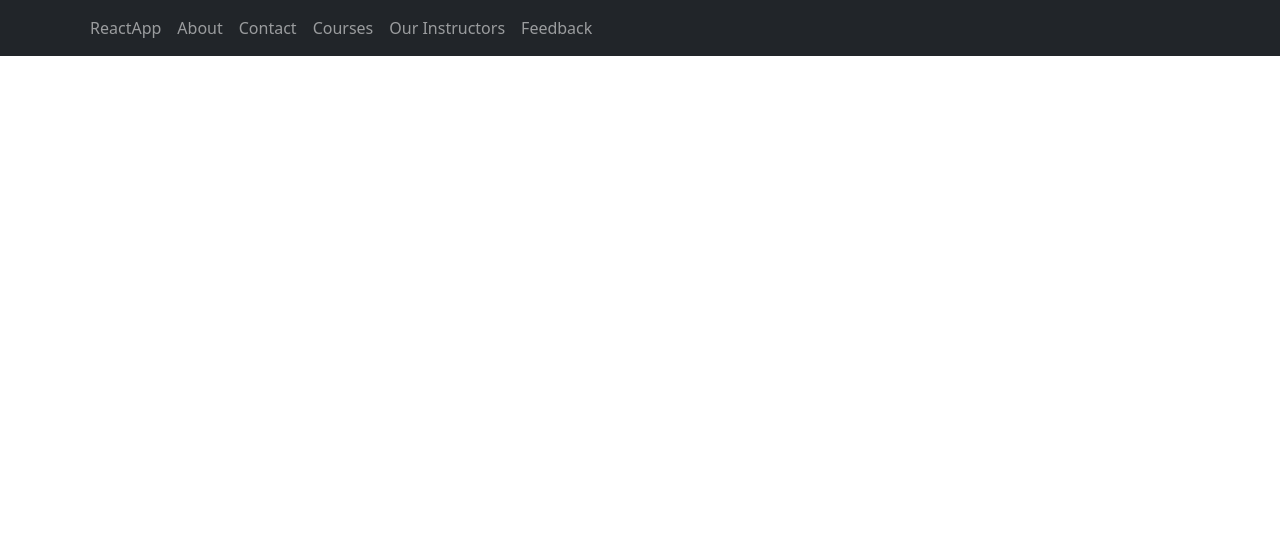
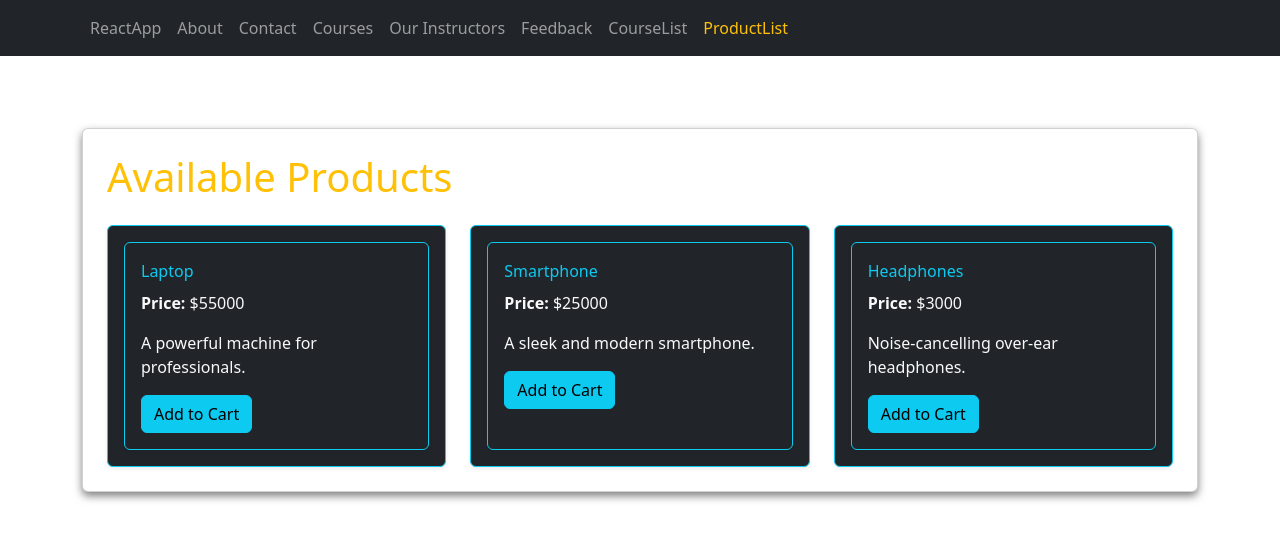
Before and after one commit to AbdullahJameel123/react-practice, a React (Vite) app in the folder demos/my-app/: page /ProductList in a window 1280 px wide. Shown: the top 540 px of the page. Built offline with nearby package versions, Linux system fonts and the light colour scheme.

Commit message:
Assignment 06 and demos

```diff
--- a/demos/my-app/src/App.tsx
+++ b/demos/my-app/src/App.tsx
@@ -8,6 +8,8 @@ import NavBar from "./Components/NavBar";
 import Courses from "./Components/Courses";
 import Instructors from "./Components/Instructors";
 import FeedBack from "./Components/FeedBack";
+import CourseList2 from "./Components/CourseList2";
+import ProductList from "./Components/ProductList";
 
 
 function App() {
@@ -22,6 +24,8 @@ function App() {
           <Route path="/users/:id" element={<UserDetails />} />
           <Route path="/instructors" element={<Instructors />} />
           <Route path="/feedback" element={<FeedBack />} />
+          <Route path="/CourseList" element={<CourseList2 />} />
+          <Route path="/ProductList" element={<ProductList />} />
           <Route
               path="/profile"
               element={
--- /dev/null
+++ b/demos/my-app/src/Components/CourseCard.tsx
@@ -0,0 +1,31 @@
+type CourseCardProps = {
+  title: string;
+  instructor: string;
+  duration: number;
+  topics: string[];
+};
+
+function CourseCard({ title, instructor, duration, topics }: CourseCardProps) {
+  return (
+    <div className="card h-100 bg-dark text-light shadow-sm border border-info">
+      <div className="card-body">
+        <h5 className="card-title text-info">{title}</h5>
+        <h6 className="card-subtitle mb-2 text-muted">Instructor: {instructor}</h6>
+        <p className="card-text">
+          <strong>Duration:</strong> {duration} hours
+        </p>
+        <div>
+          {topics.map(function (topic, idx) {
+            return (
+              <span key={idx} className="badge bg-secondary me-1">
+                {topic}
+              </span>
+            );
+          })}
+        </div>
+      </div>
+    </div>
+  );
+}
+
+export default CourseCard;
--- /dev/null
+++ b/demos/my-app/src/Components/CourseList2.tsx
@@ -0,0 +1,48 @@
+import CourseCard from "./CourseCard";
+
+function CourseList() {
+  const courses = [
+    {
+      name: "Web Design",
+      instructor: "Alice Johnson",
+      duration: 20,
+      topics: ["HTML", "CSS", "Bootstrap"],
+    },
+    {
+      name: "React Fundamentals",
+      instructor: "Bob Smith",
+      duration: 25,
+      topics: ["JSX", "Components", "Hooks"],
+    },
+    {
+      name: "Full Stack with MERN",
+      instructor: "Charlie Davis",
+      duration: 40,
+      topics: ["MongoDB", "Express", "React", "Node.js"],
+    },
+  ];
+
+  return (
+    <div className="container py-5">
+      <div className="card p-4">
+        <h1 className="mb-4 text-warning">Available Courses</h1>
+        <div className="row g-4">
+          {courses.map(function (course, idx) {
+            return (
+              <div className="col-md-4" key={idx}>
+                <CourseCard
+                  title={course.name}
+                  instructor={course.instructor}
+                  duration={course.duration}
+                  topics={course.topics}
+                />
+              </div>
+            );
+          })}
+        </div>
+      </div>
+    </div>
+  );
+}
+
+export default CourseList;
--- a/demos/my-app/src/Components/NavBar.tsx
+++ b/demos/my-app/src/Components/NavBar.tsx
@@ -65,6 +65,26 @@ function NavBar() {
               Feedback
             </NavLink>
           </li>
+          <li className="nav-item">
+            <NavLink
+              to="/CourseList"
+              className={(navData) =>
+                "nav-link" + (navData.isActive ? " active text-warning" : "")
+              }
+            >
+              CourseList
+            </NavLink>
+          </li>
+          <li className="nav-item">
+            <NavLink
+              to="/ProductList"
+              className={(navData) =>
+                "nav-link" + (navData.isActive ? " active text-warning" : "")
+              }
+            >
+              ProductList
+            </NavLink>
+          </li>
         </ul>
       </div>
     </nav>
--- /dev/null
+++ b/demos/my-app/src/Components/ProductCard.tsx
@@ -0,0 +1,24 @@
+type ProductCardProps = {
+  title: string;
+  price: number;
+  description: string;
+};
+
+function ProductCard({ title, price, description }: ProductCardProps) {
+    return (
+        <div className="card h-100 bg-dark text-light shadow-sm border border-info">
+            <div className="card-body">
+                <div className="card-title text-info">{title}</div>
+                <p className="card-text">
+                    <strong>Price:</strong> ${price}
+                </p>
+                <p className="card-text">{description}</p>
+                <div className="d-flex justify-content-between align-items-center">
+                    <button className="btn btn-info">Add to Cart</button>
+                </div>
+            </div>
+        </div>
+    )
+}
+
+export default ProductCard;
--- /dev/null
+++ b/demos/my-app/src/Components/ProductList.tsx
@@ -0,0 +1,47 @@
+import ProductCard from "./ProductCard";
+
+function ProductList() {
+    const products = [
+  {
+    title: "Laptop",
+    price: 55000,
+    description: "A powerful machine for professionals.",
+  },
+  {
+    title: "Smartphone",
+    price: 25000,
+    description: "A sleek and modern smartphone.",
+  },
+  {
+    title: "Headphones",
+    price: 3000,
+    description: "Noise-cancelling over-ear headphones.",
+  },
+];
+
+    return (
+        <div className="container py-5">
+            <div className="card p-4">
+                <h1 className="mb-4 text-warning">Available Products</h1>
+                <div className="row g-4">
+                    {products.map((product, idx) => (
+                        <div className="col md-4" key={idx}>
+                            <div className="card h-100 bg-dark text-light shadow-sm border border-info">
+                                <div className="card-body">
+                                    <ProductCard
+                                        title={product.title}
+                                        price={product.price}
+                                        description={product.description}
+                                    />
+                                </div>
+                            </div>
+                        </div>
+                    ))}
+                </div>
+            </div>
+        </div>
+    )
+
+}
+
+export default ProductList;
```
